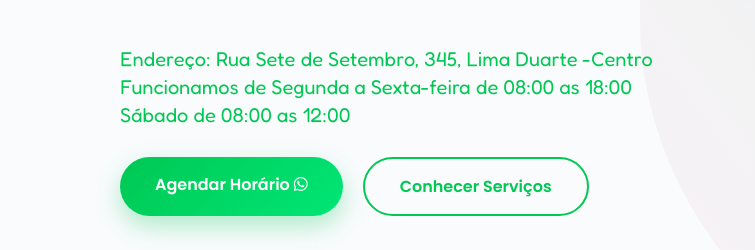
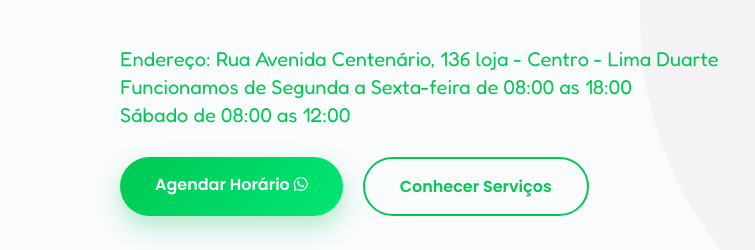
Before and after one commit to Diogo-netto/Pet-Shop, a plain HTML site: page index.html in a window 1280 px wide. Shown: the part 439-689 px from the top of the page, 0-755 px from the left. Drawn offline with Linux system fonts and the light colour scheme.

Commit message:
Alteração na imagem do README, e ajustes no html

```diff
--- a/index.html
+++ b/index.html
@@ -92,7 +92,7 @@
                     <span class="badge">🐾 O melhor para o seu melhor amigo</span>
                     <h1>Transformamos cuidado em <span class="typewriter" data-text="Arte,Carinho,Beleza,Saúde"></span></h1>
                     <p>Uma experiência de banho e tosa para o seu pet, segura e cheia de amor. Seu pet merece um dia de estrela.</p>
-                     <a href="https://maps.app.goo.gl/7wnV6m5DAG4Ekx8HA" title="Clique Aqui"><h2>Endereço: Rua Sete de Setembro, 345, Lima Duarte -Centro <br> Funcionamos de Segunda a Sexta-feira de 08:00 as 18:00<br>Sábado de 08:00 as 12:00</h2></a>
+                     <a href="https://maps.app.goo.gl/7wnV6m5DAG4Ekx8HA" title="Clique Aqui"><h2>Endereço: Rua Avenida Centenário, 136 loja - Centro - Lima Duarte <br> Funcionamos de Segunda a Sexta-feira de 08:00 as 18:00<br>Sábado de 08:00 as 12:00</h2></a>
                     <div class="hero-btns">
                         <a href="https://wa.me/5532999236625" class="btn-primary pulse">Agendar Horário <i class="fa-brands fa-whatsapp"></i></a>
                         <a href="#servicos" class="btn-secondary">Conhecer Serviços</a>
@@ -287,7 +287,7 @@
             <div class="footer-brand">
                 <h3>Cantinho do Pelo</h3>
                 <p>Tecnologia e amor em cada detalhe.</p>
-                <h2>Endereço: Rua Sete de Setembro, 345, Lima Duarte -Centro <br> Funcionamos de Segunda a Sexta feira de 08:00 as 18:00 <br> Sábado de 08:00 as 12:00</h2>
+                <h2>Endereço: Rua Avenida Centenário, 136 loja - Centro - Lima Duarte <br> Funcionamos de Segunda a Sexta feira de 08:00 as 18:00 <br> Sábado de 08:00 as 12:00</h2>
             </div>
             <div class="socials">
                 <a href="#" class="social-btn"><i class="fa-brands fa-instagram"></i></a>
```
Also changed, not shown: assets/foto.png.png.
